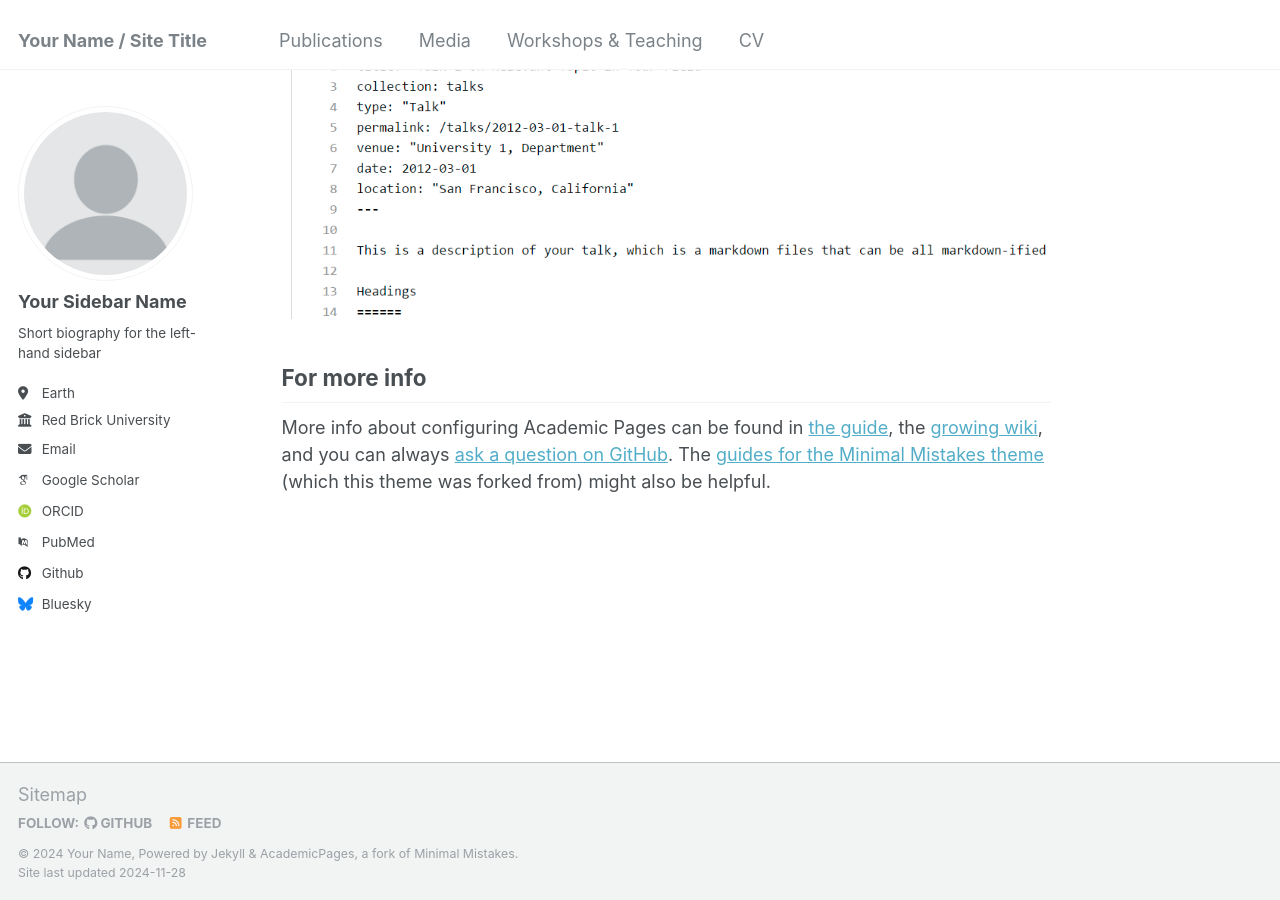
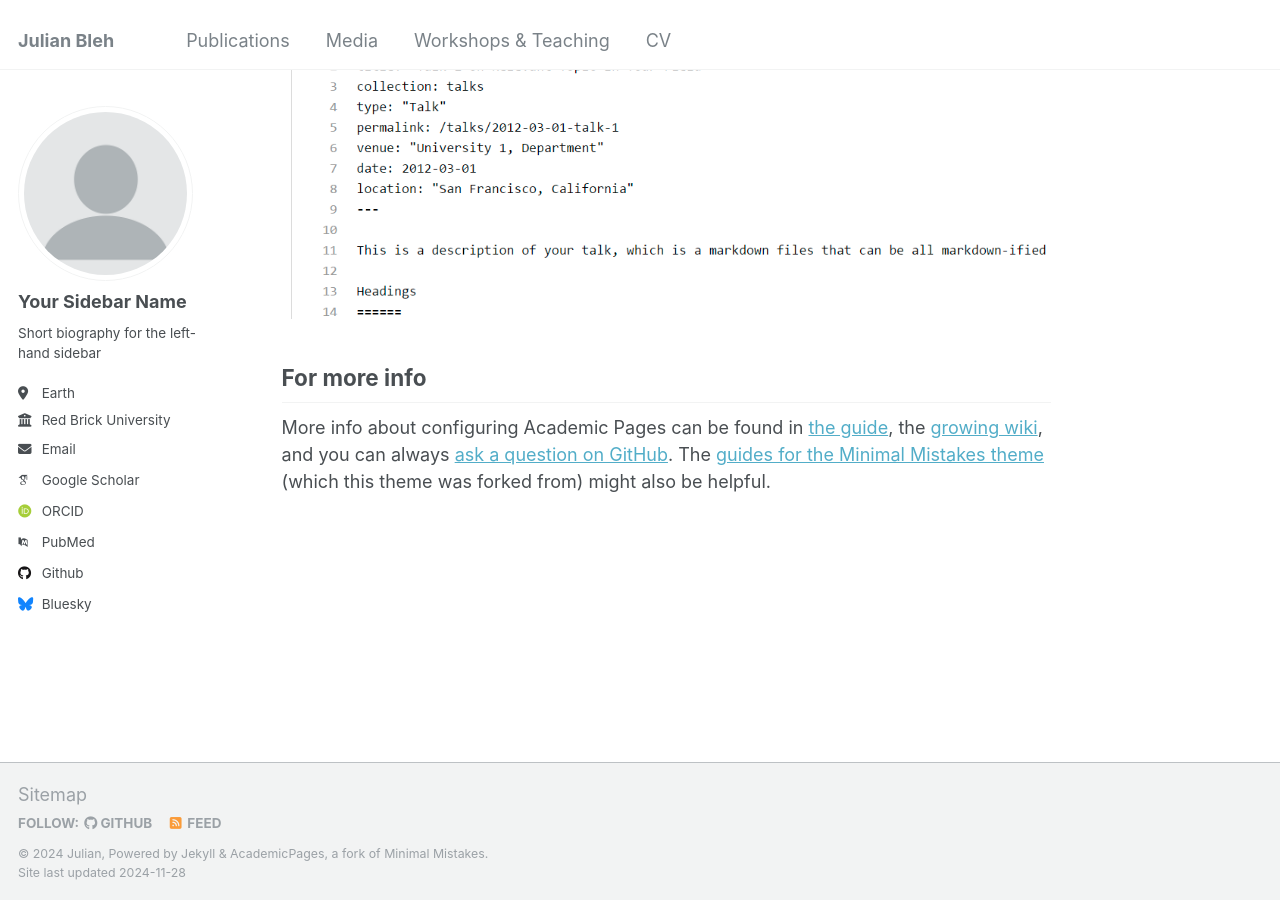
Before and after one commit to JulianBleh/JulianBleh1.github.io, a Jekyll site: the page built from _pages/about.md, in a window 1280 px wide and 900 px high, scrolled down 2643 px. Built offline with Jekyll 4.4.1, drawn with Linux system fonts in a browser that asks for light colours; some web fonts are replaced.

Commit message:
Update _config.yml

```diff
--- a/_config.yml
+++ b/_config.yml
@@ -8,9 +8,9 @@
 
 # Basic Site Settings
 locale                   : "en-US"
-title                    : "Your Name / Site Title"
+title                    : "Julian Bleh"
 title_separator          : "-"
-name                     : &name "Your Name"
+name                     : &name "Julian"
 description              : &description "personal description"
 url                      : https://julianbleh.github.io # the base hostname & protocol for your site e.g. "https://[your GitHub username].github.io"
 baseurl                  : "" # the subpath of your site, e.g. "/blog"
```
